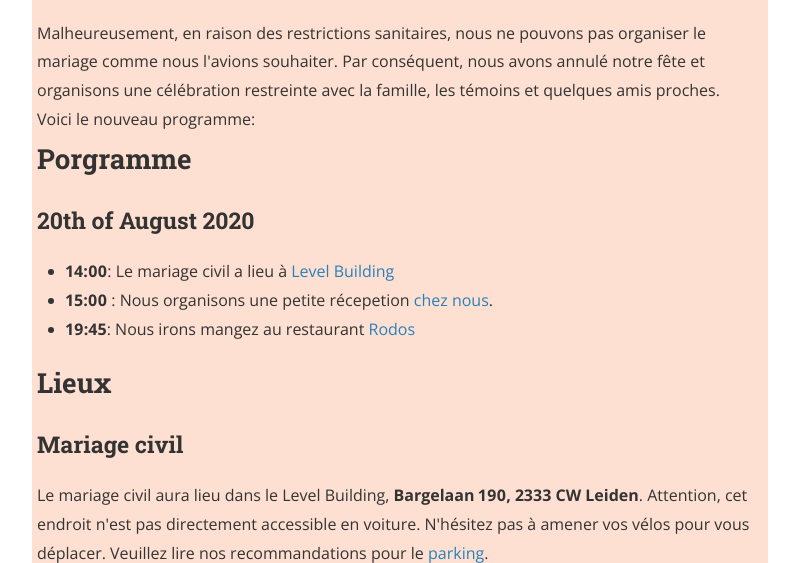
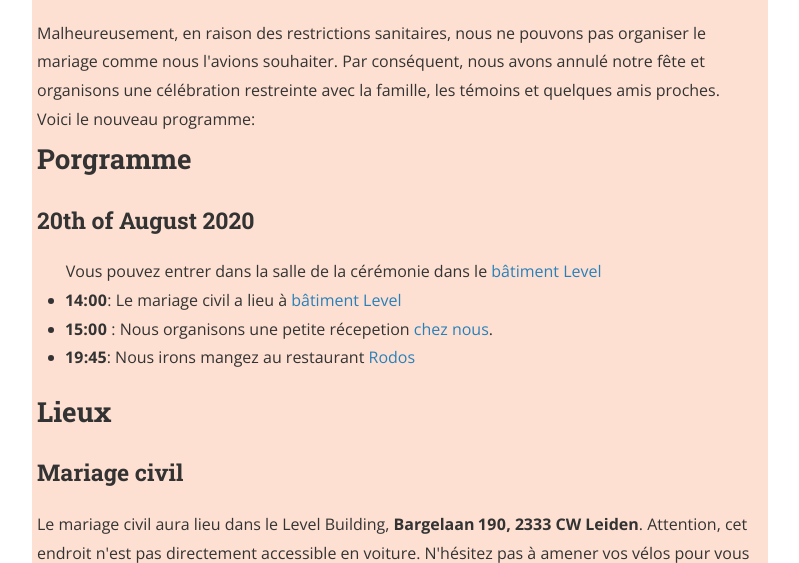
Before and after one commit to thiesgehrmann/heijmans-gehrmann, a Jekyll site: the page built from french.html, in a window 1280 px wide and 900 px high, scrolled down 683 px, cut to the strip 0-563 px from the top of the window. Shown: the whole strip, without its empty margins (240-1039 px from the left). Built offline with Jekyll 4.4.1, drawn with Linux system fonts in a browser that asks for light colours; nearby versions of some CDN libraries.

Commit message:
updated times

```diff
--- a/french.html
+++ b/french.html
@@ -31,8 +31,8 @@
     Voici le nouveau programme:
     <h2> Porgramme </h2>
     <h3>20th of August 2020</h3>
-    <ul>
-      <li><b>14:00</b>: Le mariage civil a lieu à <a href="#corona-ceremony">Level Building</a> </li>
+    <ul>Vous pouvez entrer dans la salle de la cérémonie dans le  <a href="#corona-ceremony">bâtiment Level</a> </li>
+      <li><b>14:00</b>: Le mariage civil a lieu à <a href="#corona-ceremony">bâtiment Level</a> </li>
       <li><b>15:00 </b>: Nous organisons une petite récepetion <a href="#corona-reception">chez nous</a>. </li>
       <li><b>19:45</b>: Nous irons mangez au restaurant <a href="#corona-dinner">Rodos</a></li>
     </ul>
--- a/index.html
+++ b/index.html
@@ -34,6 +34,7 @@
     <h2> Schedule </h2>
     <h3>20th of August 2020</h3>
     <ul>
+      <li><b>13:45</b>: You may enter the room of the wedding ceremony, at the <a href="#corona-ceremony">Level Building</a> </li>
       <li><b>14:00</b>: Wedding ceremony starts at the <a href="#corona-ceremony">Level Building</a> (Family only).</li>
       <li><b>15:00 </b>: We will arrange a small reception at <a href="#corona-reception">our home</a>. </li>
       <li><b>19:45</b>: We will arrange a dinner at  <a href="#corona-dinner">Rodos</a></li>
```
